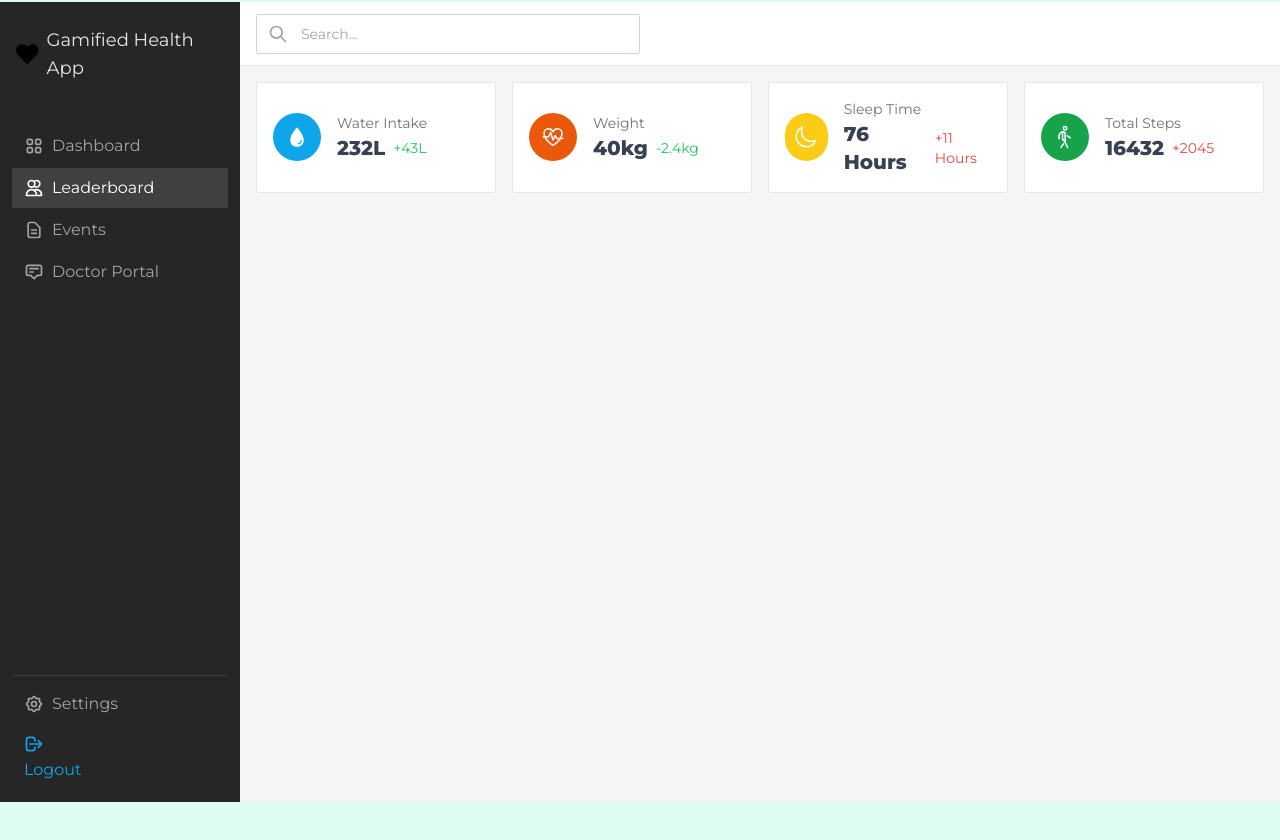
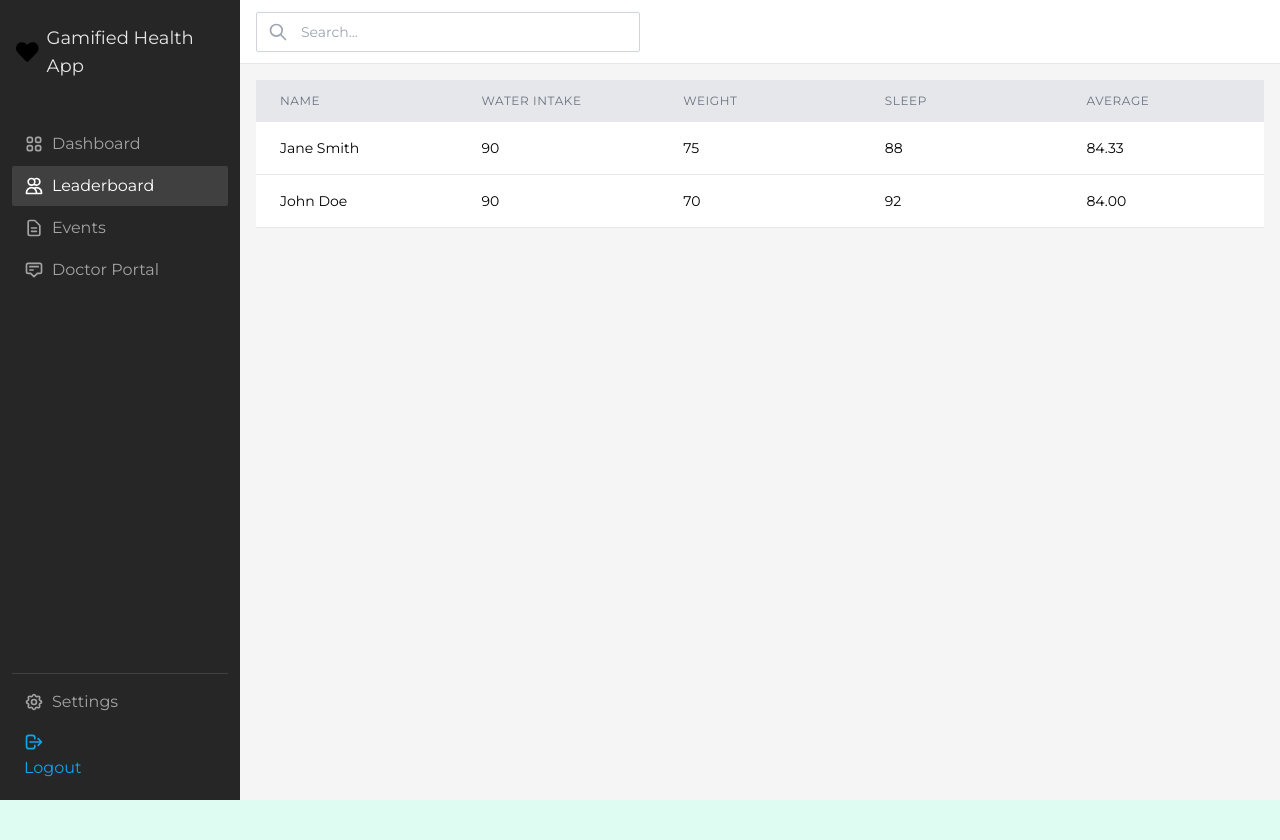
Before and after one commit to TebogoYungMercykay/Gamified_Health_App_Logic_Legends, a React (Create React App) app in the folder health-app/: page /leaderboard in a window 1280 px wide. Shown: the top 840 px of the page. Built offline with nearby package versions, Linux system fonts and the light colour scheme.

Commit message:
LeaderBoard

```diff
--- a/health-app/src/components/shared/Layout.jsx
+++ b/health-app/src/components/shared/Layout.jsx
@@ -5,7 +5,7 @@ import Header from './Header'
 
 export default function Layout() {
 	return (
-		<div className="bg-neutral-100 h-screen w-screen overflow-hidden flex flex-row">
+		<div className="bg-neutral-100 h-screen top-0 left-0 fixed w-screen overflow-hidden flex flex-row">
 			<Sidebar />
 			<div className="flex flex-col flex-1">
 				<Header />
--- a/health-app/src/pages/LeaderBoard.jsx
+++ b/health-app/src/pages/LeaderBoard.jsx
@@ -1,10 +1,87 @@
-import React from 'react'
-import DashboardStatsGrid from '../components/DashboardStatsGrid'
+import React, { useMemo, useEffect, useState } from 'react';
 
-export default function Dashboard() {
+const calculateAverage = (item) => {
+	return (item.WaterIntakePoint + item.WeightPoint + item.Sleep) / 3;
+};
+
+const sortDataByAverage = (data) => {
+	return [...data].sort((a, b) => b.average - a.average);
+};
+
+const DashboardTable = ({ data }) => {
 	return (
-		<div className="flex flex-col gap-4">
-			<DashboardStatsGrid />
+		<div className="overflow-x-auto">
+			<table className="min-w-full">
+				<colgroup>
+					<col className="w-1/5" />
+					<col className="w-1/5" />
+					<col className="w-1/5" />
+					<col className="w-1/5" />
+					<col className="w-1/5" />
+				</colgroup>
+				<thead>
+				<tr className="bg-gray-200">
+					<th className="px-6 py-3 text-left text-xs font-medium text-gray-500 uppercase tracking-wider">
+						Name
+					</th>
+					<th className="px-6 py-3 text-left text-xs font-medium text-gray-500 uppercase tracking-wider">
+						Water Intake
+					</th>
+					<th className="px-6 py-3 text-left text-xs font-medium text-gray-500 uppercase tracking-wider">
+						Weight
+					</th>
+					<th className="px-6 py-3 text-left text-xs font-medium text-gray-500 uppercase tracking-wider">
+						Sleep
+					</th>
+					<th className="px-6 py-3 text-left text-xs font-medium text-gray-500 uppercase tracking-wider">
+						Average
+					</th>
+				</tr>
+				</thead>
+				<tbody className="bg-white divide-y divide-gray-200">
+				{data.map((item) => (
+					<tr key={item.name}>
+						<td className="px-6 py-4 whitespace-nowrap">{item.name}</td>
+						<td className="px-6 py-4 whitespace-nowrap">{item.WaterIntakePoint}</td>
+						<td className="px-6 py-4 whitespace-nowrap">{item.WeightPoint}</td>
+						<td className="px-6 py-4 whitespace-nowrap">{item.Sleep}</td>
+						<td className="px-6 py-4 whitespace-nowrap">{item.average.toFixed(2)}</td>
+					</tr>
+				))}
+				</tbody>
+			</table>
 		</div>
-	)
-}
+	);
+};
+
+const Dashboard = () => {
+	const tempValue = [
+		{
+			name: 'John Doe',
+			WaterIntakePoint: 90,
+			WeightPoint: 70,
+			Sleep: 92,
+		},
+		{
+			name: 'Jane Smith',
+			WaterIntakePoint: 90,
+			WeightPoint: 75,
+			Sleep: 88,
+		},
+	];
+
+	const [dataWithAverage, setDataWithAverage] = useState([]);
+
+	useEffect(() => {
+		const data = tempValue.map((item) => ({
+			...item,
+			average: calculateAverage(item),
+		}));
+		setDataWithAverage(data);
+	}, []);
+
+	const sortedData = useMemo(() => sortDataByAverage(dataWithAverage), [dataWithAverage]);
+
+	return <DashboardTable data={sortedData} />;
+};
+export default Dashboard;
```
